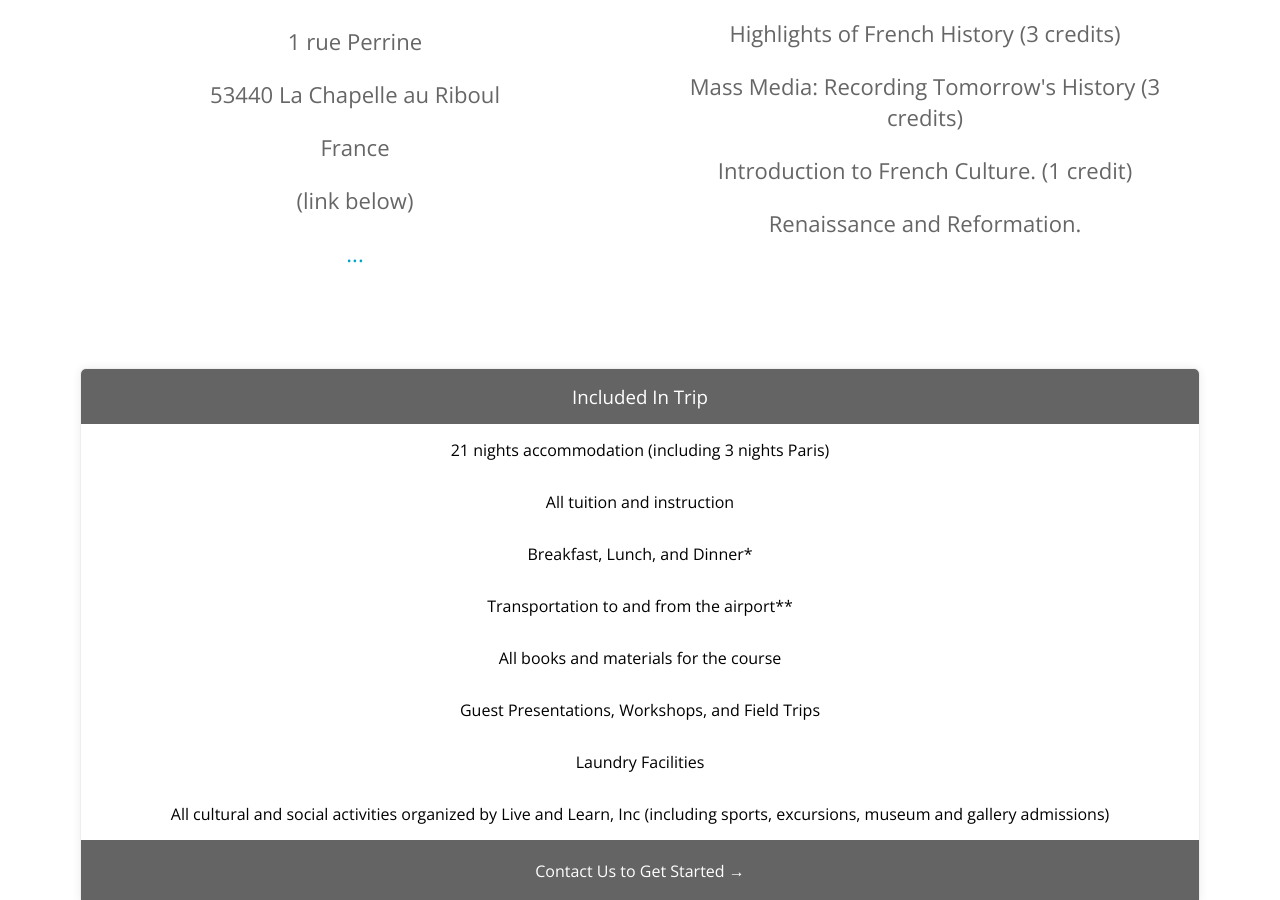
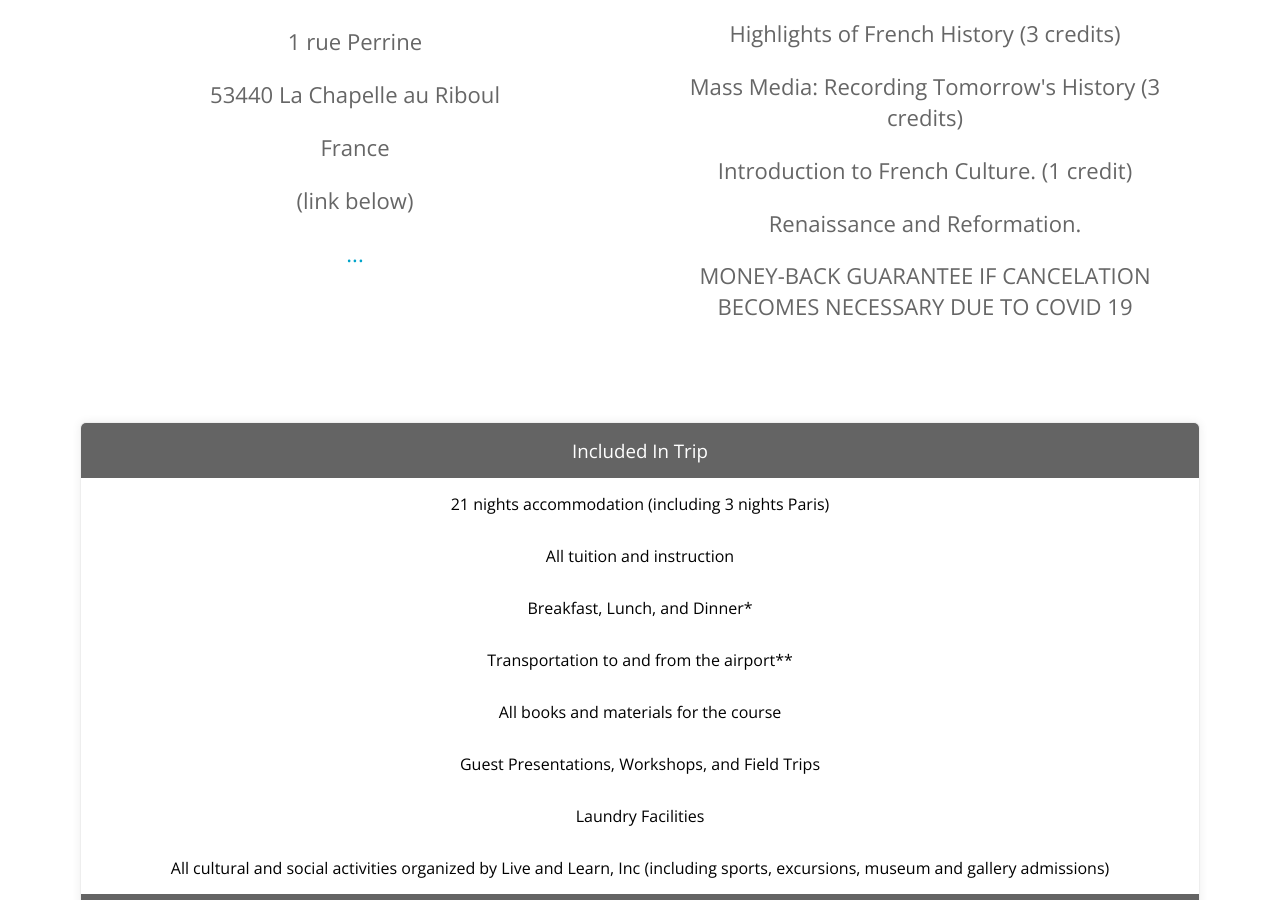
Before and after one commit to baritchie/project1, a Jekyll site: the page built from summerschoolprograms.html, in a window 1280 px wide and 900 px high, scrolled down 438 px. Built offline with Jekyll 4.4.1, drawn with Linux system fonts in a browser that asks for light colours.

Commit message:
Updated 'summerschoolprograms.html' via CloudCannon

```diff
--- a/summerschoolprograms.html
+++ b/summerschoolprograms.html
@@ -54,6 +54,7 @@ faq:
     	<p>Mass Media: Recording Tomorrow's History (3 credits)</p>
     	<p>Introduction to French Culture. (1 credit)</p>
     	<p>Renaissance and Reformation.</p>
+    	<p>MONEY-BACK GUARANTEE IF CANCELATION BECOMES NECESSARY DUE TO COVID 19</p>
     </div>
 </div>
 
```
